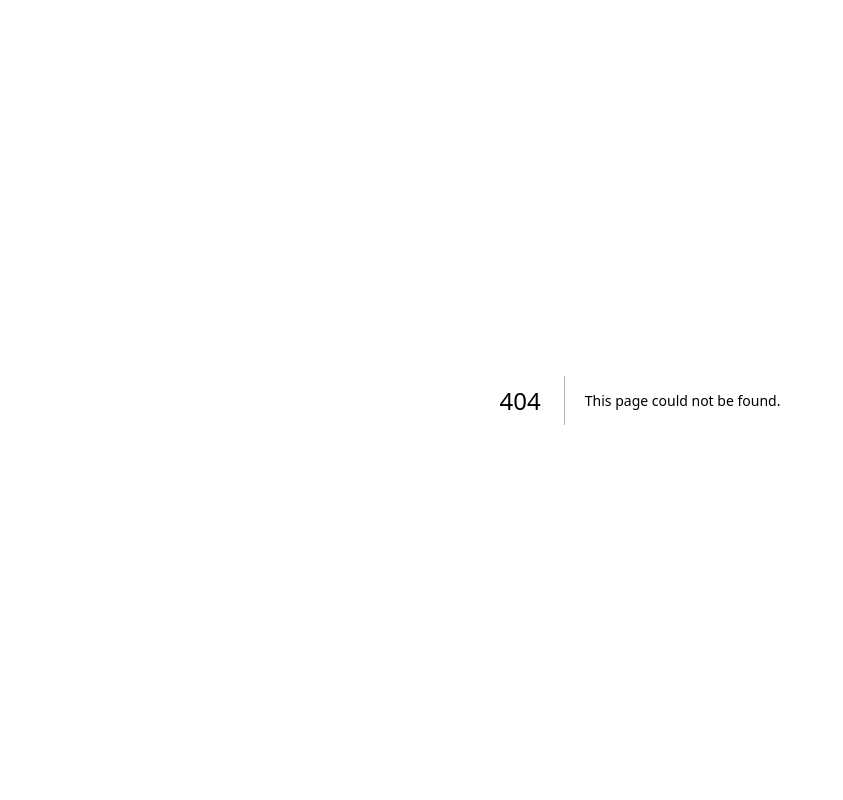
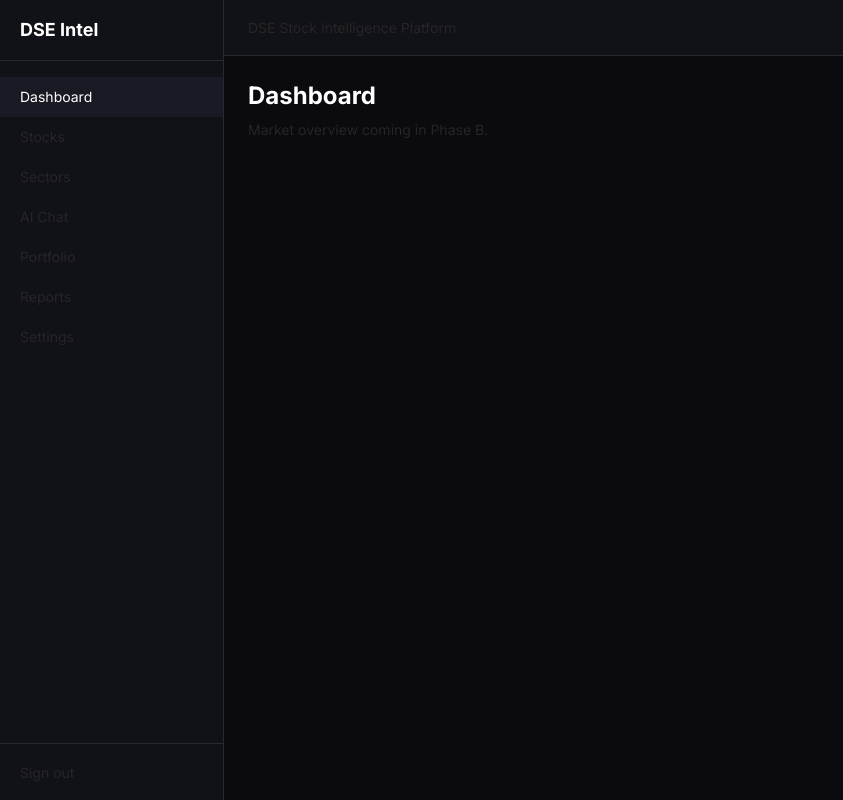
Before and after one commit to abdur-tumzied-enosis/dse-market-intelligence, a Next.js app in the folder frontend/: page /dashboard in a window 1280 px wide. Before the commit this address had no page. Shown: the whole page, without its empty margins (0-843 px from the left). Built offline with nearby package versions, Linux system fonts and the light colour scheme.

Commit message:
feat(frontend): app shell — Sidebar, TopBar, app layout, dashboard placeholder

```diff
--- /dev/null
+++ b/frontend/app/(app)/dashboard/page.tsx
@@ -0,0 +1,8 @@
+export default function DashboardPage() {
+  return (
+    <div>
+      <h1 className="text-2xl font-bold text-white mb-2">Dashboard</h1>
+      <p className="text-muted text-sm">Market overview coming in Phase B.</p>
+    </div>
+  )
+}
--- /dev/null
+++ b/frontend/app/(app)/layout.tsx
@@ -0,0 +1,14 @@
+import Sidebar from '@/components/layout/Sidebar'
+import TopBar from '@/components/layout/TopBar'
+
+export default function AppLayout({ children }: { children: React.ReactNode }) {
+  return (
+    <div className="flex min-h-screen bg-base">
+      <Sidebar />
+      <div className="flex flex-col flex-1 min-w-0">
+        <TopBar />
+        <main className="flex-1 p-6">{children}</main>
+      </div>
+    </div>
+  )
+}
--- /dev/null
+++ b/frontend/components/layout/Sidebar.tsx
@@ -0,0 +1,56 @@
+'use client'
+
+import Link from 'next/link'
+import { usePathname, useRouter } from 'next/navigation'
+import { clearTokens } from '@/lib/auth'
+
+const NAV_LINKS = [
+  { href: '/dashboard', label: 'Dashboard' },
+  { href: '/stocks', label: 'Stocks' },
+  { href: '/sectors', label: 'Sectors' },
+  { href: '/chat', label: 'AI Chat' },
+  { href: '/portfolio', label: 'Portfolio' },
+  { href: '/reports', label: 'Reports' },
+  { href: '/settings', label: 'Settings' },
+]
+
+export default function Sidebar() {
+  const pathname = usePathname()
+  const router = useRouter()
+
+  function handleLogout() {
+    clearTokens()
+    router.push('/login')
+  }
+
+  return (
+    <aside className="w-56 shrink-0 min-h-screen bg-surface border-r border-border flex flex-col">
+      <div className="px-5 py-4 border-b border-border">
+        <span className="font-bold text-white text-lg">DSE Intel</span>
+      </div>
+      <nav className="flex-1 py-4">
+        {NAV_LINKS.map(({ href, label }) => (
+          <Link
+            key={href}
+            href={href}
+            className={`flex items-center px-5 py-2.5 text-sm transition-colors ${
+              pathname.startsWith(href)
+                ? 'bg-elevated text-white'
+                : 'text-muted hover:text-white hover:bg-elevated'
+            }`}
+          >
+            {label}
+          </Link>
+        ))}
+      </nav>
+      <div className="px-5 py-4 border-t border-border">
+        <button
+          onClick={handleLogout}
+          className="w-full text-left text-sm text-muted hover:text-accent-red transition-colors"
+        >
+          Sign out
+        </button>
+      </div>
+    </aside>
+  )
+}
--- /dev/null
+++ b/frontend/components/layout/TopBar.tsx
@@ -0,0 +1,7 @@
+export default function TopBar() {
+  return (
+    <header className="h-14 border-b border-border bg-surface flex items-center px-6">
+      <span className="text-sm text-muted">DSE Stock Intelligence Platform</span>
+    </header>
+  )
+}
```
